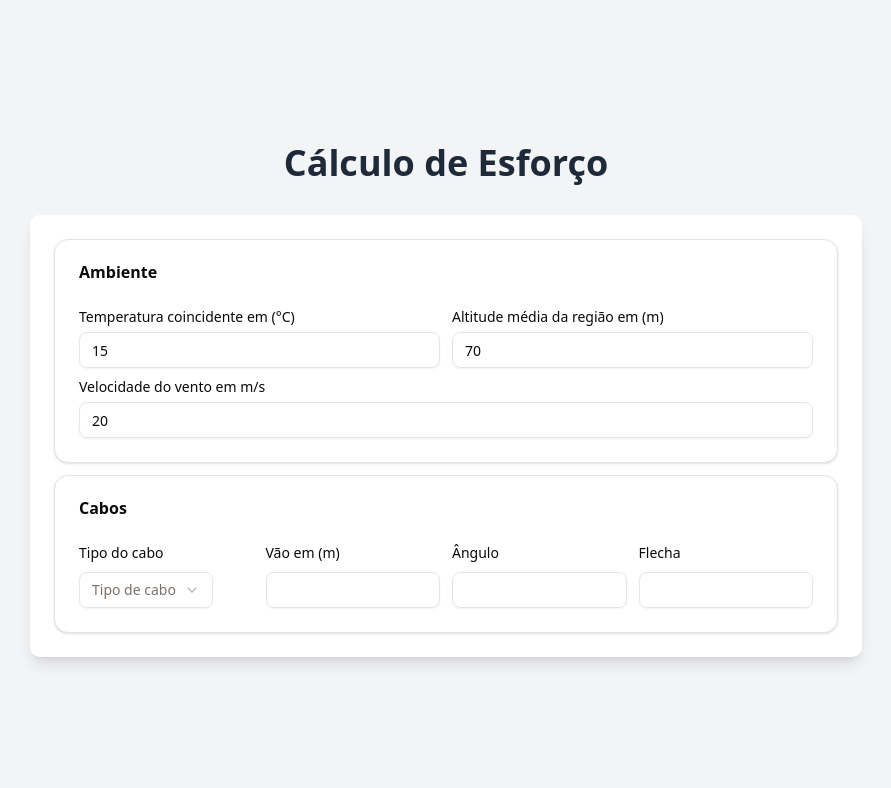
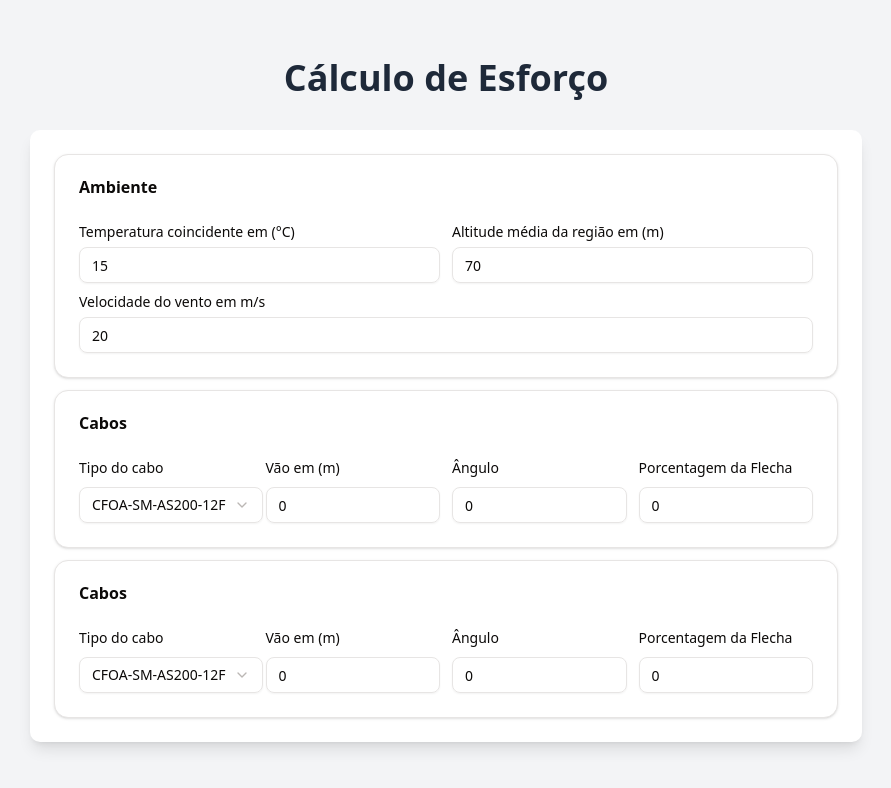
Before and after one commit to robsu17/calculador-esforco, a React (Vite) app: page / in a window 1280 px wide. Shown: the top 788 px of the page, without its empty margins (194-1085 px from the left). Built offline with nearby package versions, Linux system fonts and the light colour scheme.

Commit message:
Refactor App component to manage multiple CaboForm instances and pass massaEspecificaResultado to AmbienteForm. Update CaboForm to handle field changes and improve form structure.

```diff
--- a/src/App.tsx
+++ b/src/App.tsx
@@ -1,7 +1,28 @@
+import { useState } from "react"
 import { AmbienteForm } from "./components/forms/ambiente-form"
-import { CaboForm } from "./components/forms/cabo-form"
+import { CaboForm, CaboFormField } from "./components/forms/cabo-form"
+import { tiposDeCabos } from "./data/cabos";
 
 export default function App() {
+  const [caboForms, setCaboForms] = useState<CaboFormField[]>([
+    {
+      angulo: 0,
+      porcentagemDaFlecha: 0,
+      tipoDeCabo: tiposDeCabos[0],
+      vao: 0
+    },
+    {
+      angulo: 0,
+      porcentagemDaFlecha: 0,
+      tipoDeCabo: tiposDeCabos[0],
+      vao: 0
+    },
+  ])
+
+  const massaEspecificaResultado = (resultado: number) => {
+    //
+  }
+
   return (
     <div className="min-h-screen bg-gray-100 flex items-center justify-center">
       <div className="max-w-4xl w-full mx-auto p-8">
@@ -9,8 +30,18 @@ export default function App() {
           Cálculo de Esforço
         </h1>
         <div className="bg-white rounded-lg shadow-lg p-6 space-y-3">
-          <AmbienteForm />
-          <CaboForm />
+          <AmbienteForm setMassaEspecificaAr={massaEspecificaResultado} />
+          {caboForms.map((caboForm, index) => (
+            <CaboForm
+              key={index}
+              fields={caboForm}
+              setFields={(newFields) => {
+                const updated = [...caboForms];
+                updated[index] = newFields;
+                setCaboForms(updated);
+              }}
+            />
+          ))}
         </div>
       </div>
     </div>
--- a/src/components/forms/ambiente-form.tsx
+++ b/src/components/forms/ambiente-form.tsx
@@ -9,7 +9,11 @@ type FormType = {
     velocidadeDoVento: number;
 }
 
-export function AmbienteForm() {
+interface AmbienteProps {
+    setMassaEspecificaAr: (value: number) => void;
+}
+
+export function AmbienteForm({ setMassaEspecificaAr }: AmbienteProps) {
     const [field, setFields] = useState<FormType>({
         altitudeMedia: 70,
         temperatura: 15,
@@ -19,7 +23,7 @@ export function AmbienteForm() {
 
     const calculaTracaoInicial = () => {
         const massaEspecificaAr = (1.293 / (1 + 0.00367 * field.temperatura)) * ((16000 + (64 * field.temperatura) - field.altitudeMedia) / ((16000 + (64 * field.temperatura) + field.altitudeMedia)))
-        console.log(massaEspecificaAr)
+        setMassaEspecificaAr(massaEspecificaAr)
     }
 
     useEffect(() => {
--- a/src/components/forms/cabo-form.tsx
+++ b/src/components/forms/cabo-form.tsx
@@ -4,7 +4,19 @@ import { Select, SelectContent, SelectItem, SelectTrigger } from "../ui/select";
 import { Label } from "../ui/label";
 import { Input } from "../ui/input";
 
-export function CaboForm() {
+export type CaboFormField = {
+  vao: number;
+  angulo: number;
+  porcentagemDaFlecha: number;
+  tipoDeCabo: string;
+};
+
+interface CaboFormProps {
+  fields: CaboFormField;
+  setFields: (value: CaboFormField) => void;
+}
+
+export function CaboForm({ fields, setFields }: CaboFormProps) {
   return (
     <Card>
       <CardHeader>
@@ -12,31 +24,67 @@ export function CaboForm() {
       </CardHeader>
       <CardContent>
         <div className="grid grid-cols-4 gap-3">
+          {/* Tipo do cabo */}
           <div className="space-y-3">
             <Label>Tipo do cabo</Label>
-                        <Select>
-                            <SelectTrigger>Tipo de cabo</SelectTrigger>
+            <Select
+              value={fields.tipoDeCabo}
+              onValueChange={(value) =>
+                setFields({ ...fields, tipoDeCabo: value })
+              }
+            >
+              <SelectTrigger>{fields.tipoDeCabo}</SelectTrigger>
               <SelectContent className="w-full">
-                                {tiposDeCabos.map((cabo) => <SelectItem key={cabo} value={cabo}>{cabo}</SelectItem>)}
+                {tiposDeCabos.map((cabo) => (
+                  <SelectItem key={cabo} value={cabo}>
+                    {cabo}
+                  </SelectItem>
+                ))}
               </SelectContent>
             </Select>
           </div>
+
+          {/* Vão */}
           <div className="space-y-3">
             <Label>Vão em (m)</Label>
-                        <Input />
+            <Input
+              type="number"
+              value={fields.vao}
+              onChange={(e) =>
+                setFields({ ...fields, vao: Number(e.target.value) })
+              }
+            />
           </div>
 
+          {/* Ângulo */}
           <div className="space-y-3">
             <Label>Ângulo</Label>
-                        <Input />
+            <Input
+              type="number"
+              value={fields.angulo}
+              onChange={(e) =>
+                setFields({ ...fields, angulo: Number(e.target.value) })
+              }
+            />
           </div>
 
+          {/* Porcentagem da Flecha */}
           <div className="space-y-3">
-                        <Label>Flecha</Label>
-                        <Input />
+            <Label>Porcentagem da Flecha</Label>
+            <Input
+              type="number"
+              step="0.01"
+              value={fields.porcentagemDaFlecha}
+              onChange={(e) =>
+                setFields({
+                  ...fields,
+                  porcentagemDaFlecha: parseFloat(e.target.value),
+                })
+              }
+            />
           </div>
         </div>
       </CardContent>
     </Card>
-    )
+  );
 }
```
Lines whose indentation alone changed are shown as unchanged.
